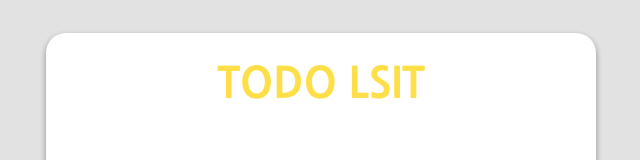
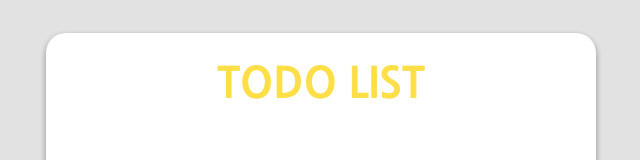
Before and after one commit to hnaa0/react-todolist, a React (Create React App) app: page / in a window 1280 px wide. Shown: the top 160 px of the page, without its empty margins (319-959 px from the left). Built offline with nearby package versions, Linux system fonts and the light colour scheme.

Commit message:
오탈자 수정

```diff
--- a/src/components/TodoTitle.js
+++ b/src/components/TodoTitle.js
@@ -4,7 +4,7 @@ import styled from "styled-components";
 export default function TodoTitle() {
   return (
     <Container>
-      <Title>TODO LSIT</Title>
+      <Title>TODO LIST</Title>
     </Container>
   );
 }
```
